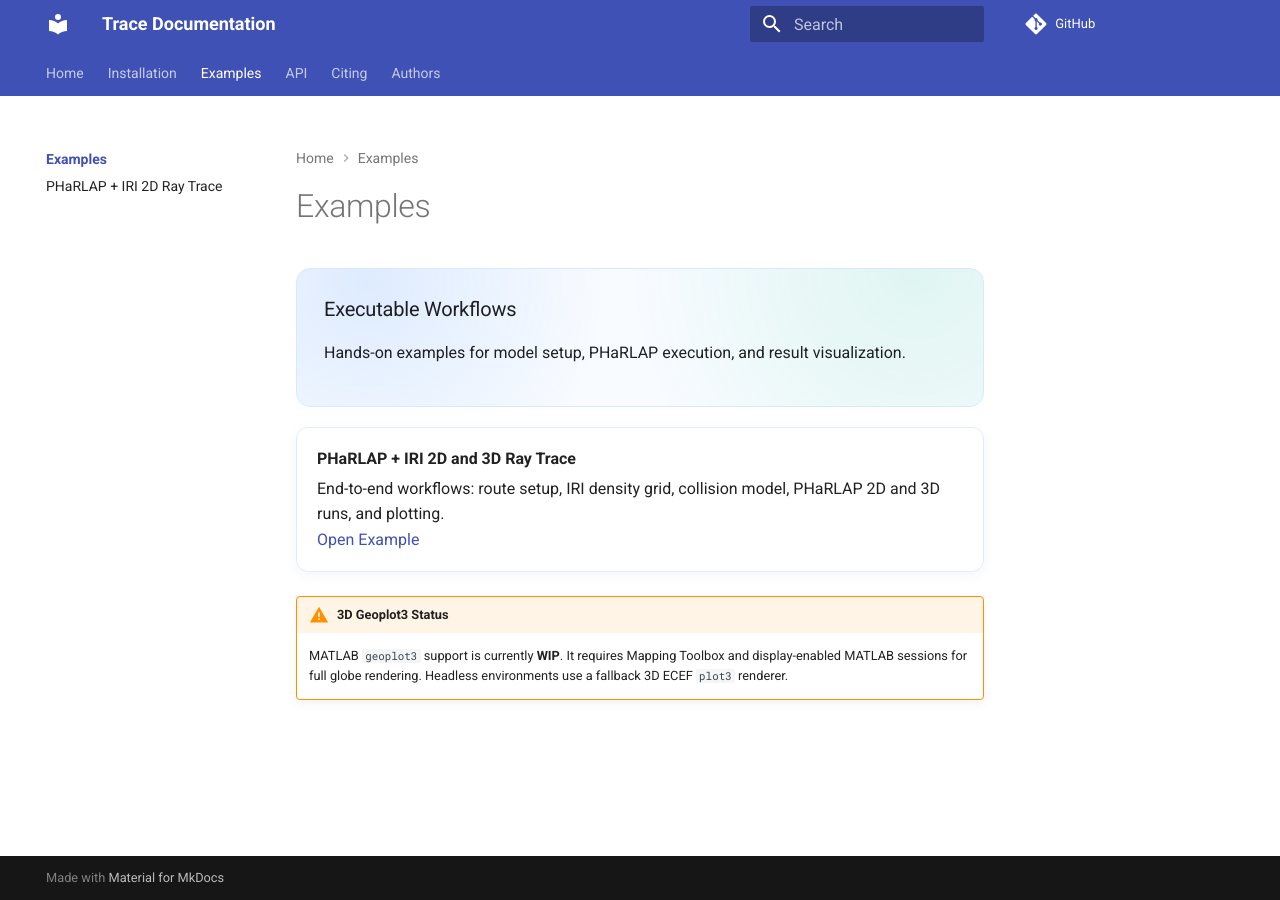
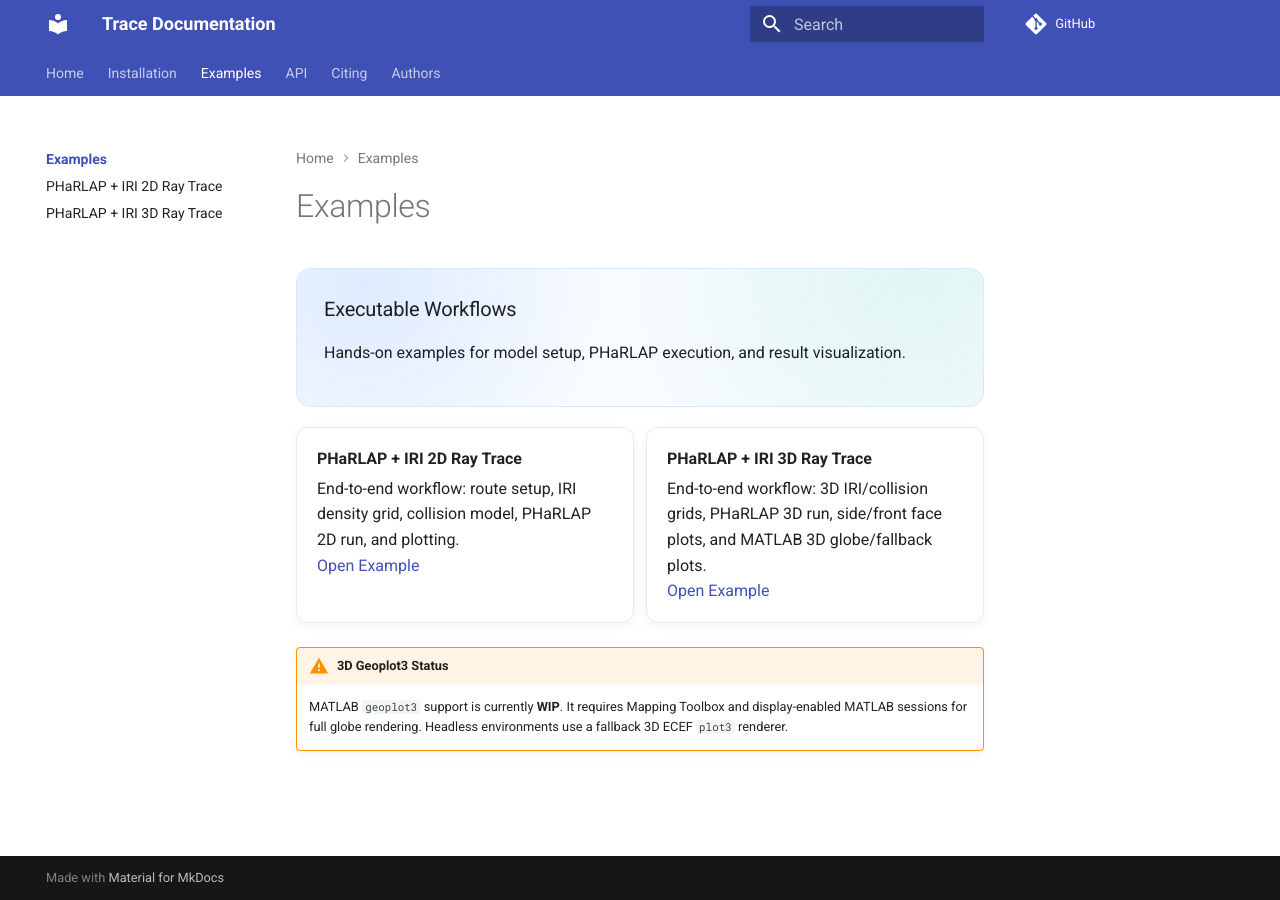
Before and after one commit to shibaji7/trace, an MkDocs documentation site: the page built from docs/examples/index.md, in a window 1280 px wide. Built offline with MkDocs 1.6.1 and Material for MkDocs 9.7.7, drawn with Linux system fonts in a browser that asks for light colours; comment, search, counter and statistics services are not loaded.

Commit message:
Updated 3D PHaRLAP invoke and plotting 2D faces.

```diff
--- a/docs/examples/index.md
+++ b/docs/examples/index.md
@@ -7,9 +7,14 @@
 
 <div class="doc-card-grid">
   <div class="doc-card">
-    <strong>PHaRLAP + IRI 2D and 3D Ray Trace</strong>
-    End-to-end workflows: route setup, IRI density grid, collision model, PHaRLAP 2D and 3D runs, and plotting.
+    <strong>PHaRLAP + IRI 2D Ray Trace</strong>
+    End-to-end workflow: route setup, IRI density grid, collision model, PHaRLAP 2D run, and plotting.
     <br><a href="pharlap_iri/">Open Example</a>
+  </div>
+  <div class="doc-card">
+    <strong>PHaRLAP + IRI 3D Ray Trace</strong>
+    End-to-end workflow: 3D IRI/collision grids, PHaRLAP 3D run, side/front face plots, and MATLAB 3D globe/fallback plots.
+    <br><a href="pharlap_iri_3d/">Open Example</a>
   </div>
 </div>
 
--- a/mkdocs.yml
+++ b/mkdocs.yml
@@ -69,6 +69,7 @@
     - Examples:
         - Overview: examples/index.md
         - PHaRLAP + IRI 2D Ray Trace: examples/pharlap_iri.md
+        - PHaRLAP + IRI 3D Ray Trace: examples/pharlap_iri_3d.md
     - API:
         - Overview: dev/index.md
         - trace package:
```
Also changed, not shown: docs/examples/pharlap_iri.md (+5 -0 lines), docs/examples/pharlap_iri_3d.md (added, +69 -0 lines), docs/examples/figures/pharlap_iri_3d_geoplot3.png, docs/examples/figures/pharlap_iri_3d_geoplot3_zoom_terrain.png, 2 other files.
